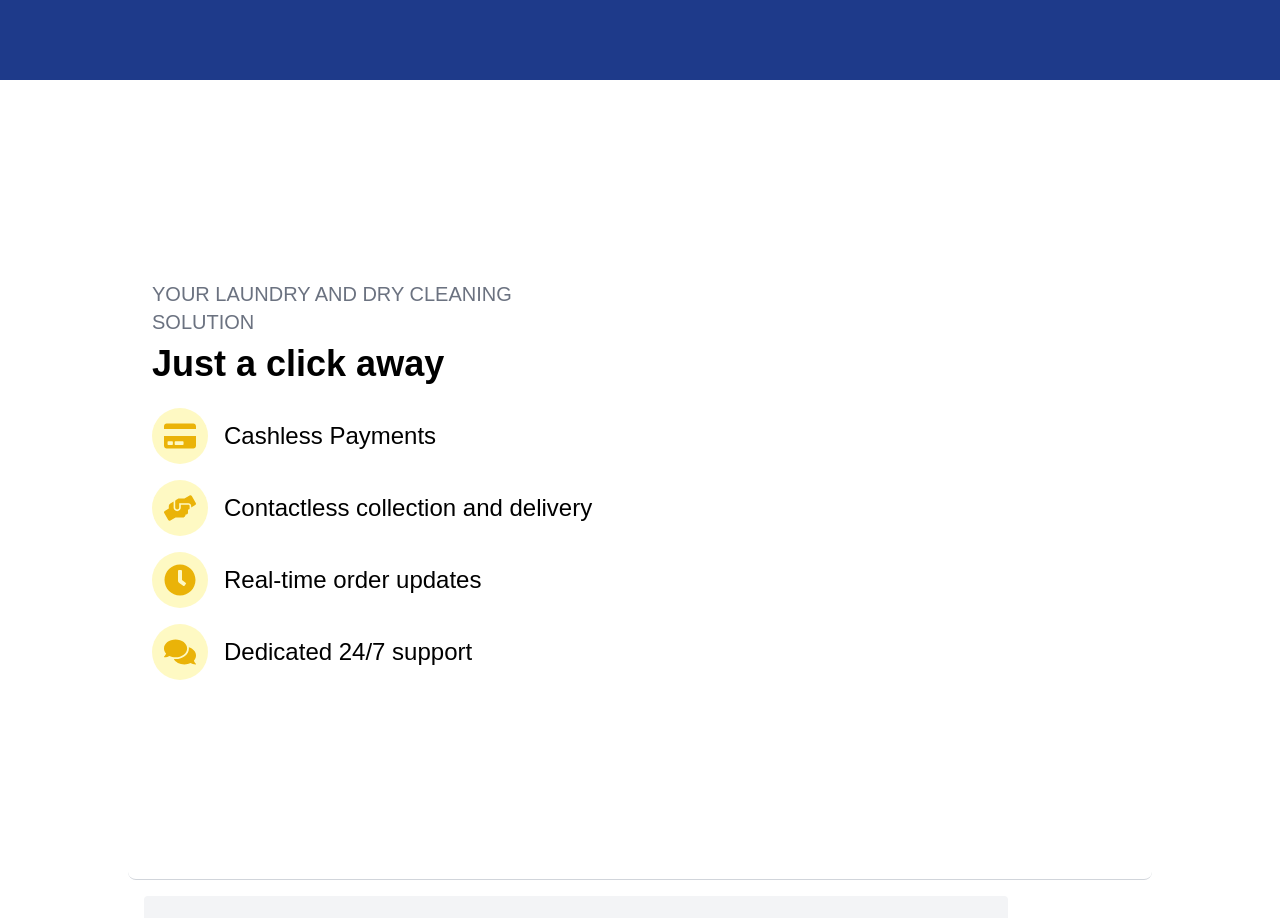
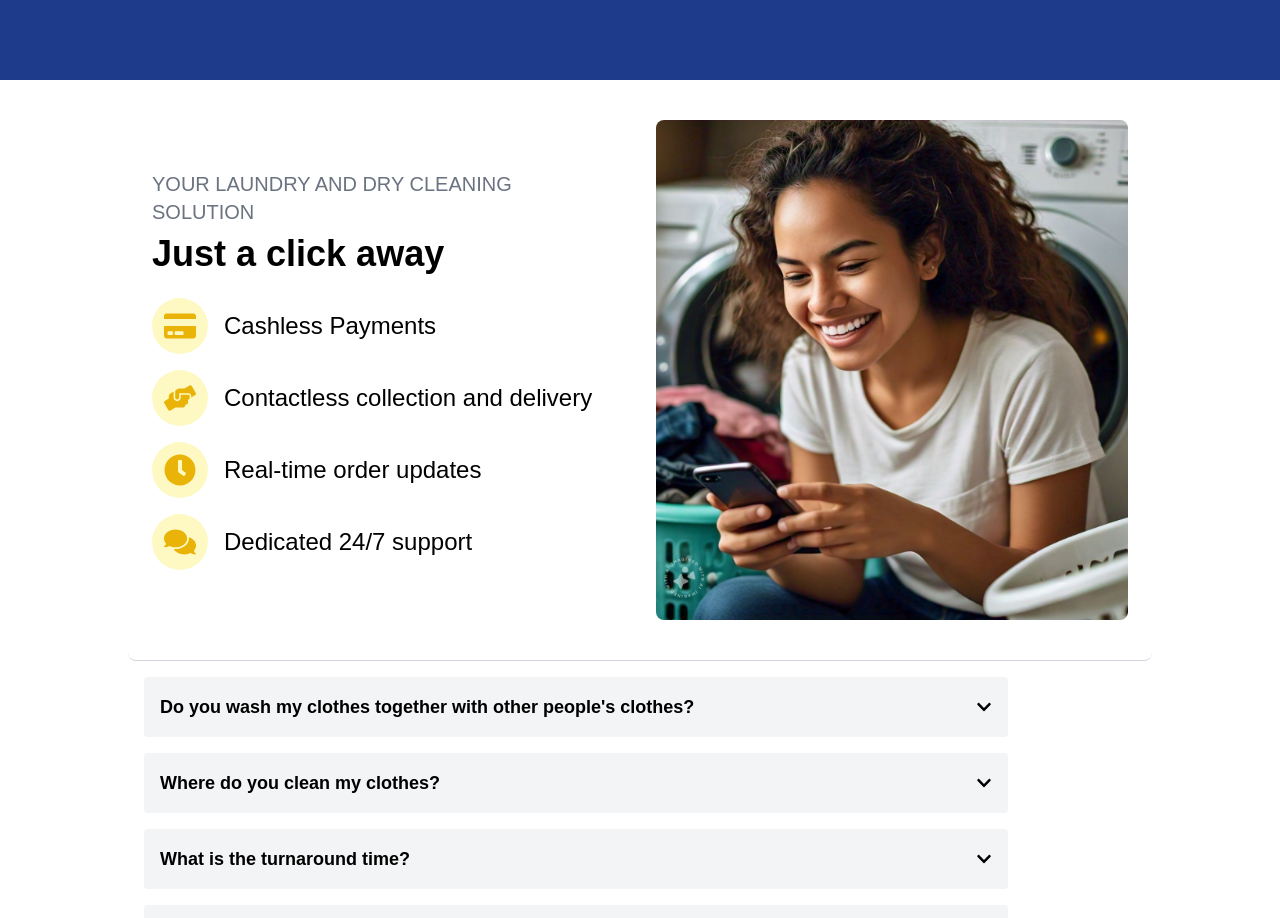
Before and after one commit to sharmaaryan018/Andes-Landing, a React (Vite) app in the folder frontend/: page / in a window 1280 px wide. Shown: the part 8520-9438 px from the top of the page. Built offline with nearby package versions, Linux system fonts and the light colour scheme.

Commit message:
added asset for last section

```diff
--- a/frontend/src/components/Appsupport.jsx
+++ b/frontend/src/components/Appsupport.jsx
@@ -4,11 +4,11 @@ import {
   FaClock,
   FaComments,
 } from "react-icons/fa";
-import second from "../assets/card4.png";
+import click from "../assets/click.jpg";
 
 const Appsupport = () => {
   return (
-    <div className="flex flex-col md:flex-row bg-white p-6 rounded-lg md:mt-0 md:h-screen border-b border-gray-300">
+    <div className="flex flex-col md:flex-row bg-white p-6 rounded-lg md:mt-0 md:h-auto border-b border-gray-300">
       {" "}
       {/* Left Section */}
       <div className="md:w-1/2 pr-6 flex flex-col justify-center">
@@ -49,11 +49,11 @@ const Appsupport = () => {
       </div>
       {/* Image and Instructions Section */}
       <div className="md:w-1/2 md:pl-4 flex flex-col justify-center items-center relative mt-4">
-        {/* <img
-          src={second}
+        <img
+          src={click}
           alt="Man in coat carrying documents"
-          className="hidden md:block w-full md:w-full md:h-[500px] object-cover rounded-lg mb-4"
-        /> */}
+          className="hidden md:block w-full md:w-[500px] md:h-[500px] object-cover rounded-lg mb-4"
+        />
       </div>
     </div>
   );
```
Also changed, not shown: frontend/src/assets/click.jpg (added).
